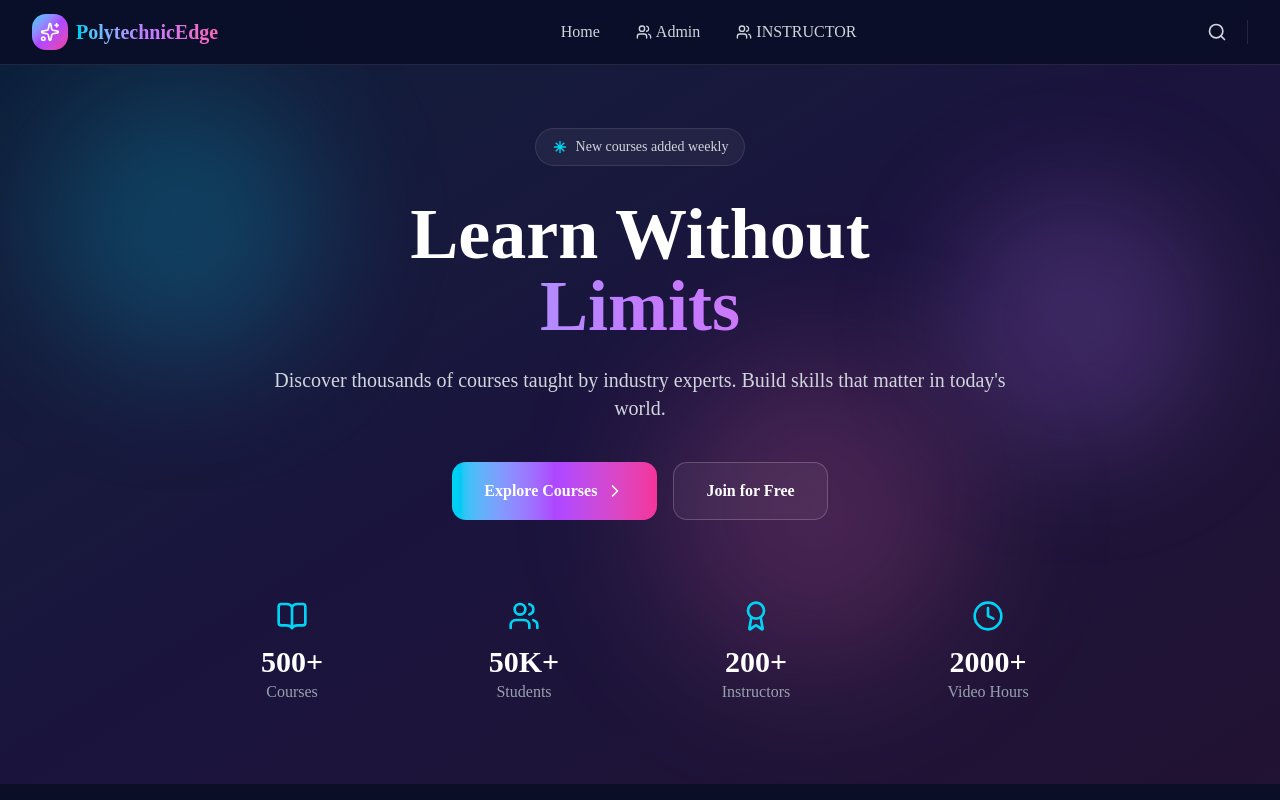
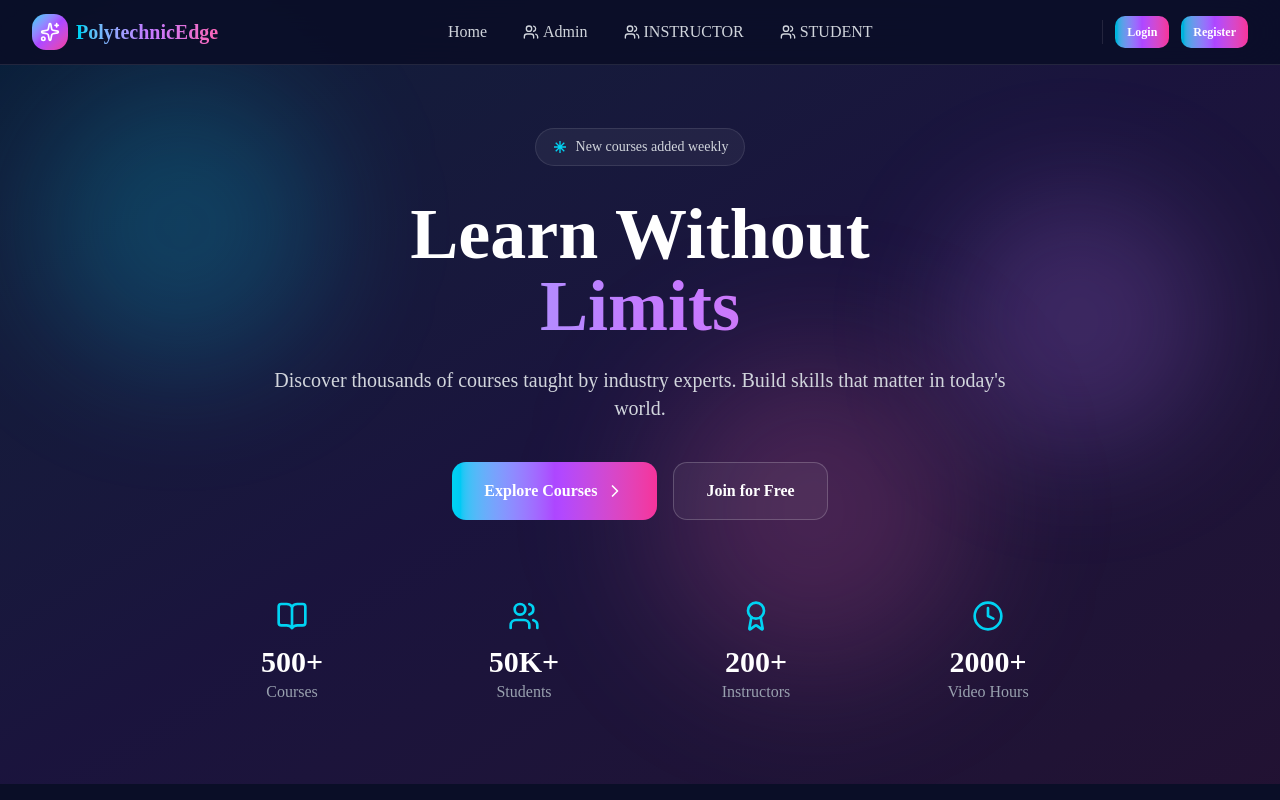
Before and after one commit to syedalamin/Polytechnicedge_FrontEnd, a Next.js app: page / in a window 1280 px wide. Shown: the top 800 px of the page. Built offline with nearby package versions, Linux system fonts and the light colour scheme; no server answers.

Commit message:
update nav

```diff
--- a/app/(dashboard)/(student)/layout.tsx
+++ b/app/(dashboard)/(student)/layout.tsx
@@ -1,7 +1,12 @@
-export default function StudentLayout({
-  children,
-}: {
-  children: React.ReactNode;
-}) {
-  return <>{children}</>;
+
+import { DashboardDrawer } from "@/components/layout/DashboardDrawer";
+import ProtectedRoute, { UserRole } from "@/providers/ProtectedRoute";
+
+export default function StudentLayout({ children }: { children: React.ReactNode }) {
+  return (
+    <ProtectedRoute allowedRoles={["SUPER_ADMIN", "STUDENT"] as UserRole[]}>
+      <DashboardDrawer />
+      {children}
+    </ProtectedRoute>
+  );
 }
--- a/app/(dashboard)/(student)/student/page.tsx
+++ b/app/(dashboard)/(student)/student/page.tsx
@@ -1,6 +1,6 @@
 const StudentPage = () => {
   return (
-    <div>
+    <div className=" justify-center min-h-screen py-2 text-white" >
       <h1>Student Dashboard</h1>
       <p>Welcome, Student!</p>
     </div>
--- a/components/common/Button.tsx
+++ b/components/common/Button.tsx
@@ -25,7 +25,7 @@ export default function Button({
 
   const variants = {
     primary:
-      "bg-gradient-to-r from-cyan-500 via-purple-500 to-pink-500 text-white hover:shadow-lg hover:shadow-purple-500/25",
+      "pointer-events-none bg-gradient-to-r from-cyan-500 via-purple-500 to-pink-500 text-white hover:shadow-lg hover:shadow-purple-500/25",
     secondary:
       "bg-white/10 text-white border border-white/20 hover:bg-white/20",
     ghost: "bg-transparent text-cyan-400 hover:bg-cyan-400/10",
@@ -39,7 +39,7 @@ export default function Button({
 
   return (
     <button
-      className={`${baseStyles} ${variants[variant]} ${sizes[size]} ${className}`}
+      className={`${baseStyles} ${variants[variant]} ${sizes[size]} ${className} `}
       disabled={disabled || loading}
       {...props}
     >
--- /dev/null
+++ b/components/layout/AuthStatus.tsx
@@ -0,0 +1,29 @@
+import { getCookie } from "@/utils/cookie";
+import Link from "next/dist/client/link";
+import Button from "../common/Button";
+
+import { useMeForAuth } from "@/services/graphql/user/userHook";
+
+export const AuthStatus = () => {
+  const user = getCookie("user");
+  const { data } = useMeForAuth();
+
+  return (
+    <div className="flex items-center gap-3">
+      {user ? (
+        <>
+          <span className="text-gray-300"> {data?.role}</span>
+        </>
+      ) : (
+        <>
+          <Link href="/login">
+            <Button size="sm">Login</Button>
+          </Link>
+          <Link href="/register">
+            <Button size="sm">Register</Button>
+          </Link>
+        </>
+      )}
+    </div>
+  );
+};
--- a/components/layout/DashboardDrawer.tsx
+++ b/components/layout/DashboardDrawer.tsx
@@ -12,7 +12,6 @@ import {
   SidebarContent,
   SidebarGroup,
   SidebarGroupContent,
-  SidebarGroupLabel,
   SidebarMenu,
   SidebarMenuButton,
   SidebarMenuItem,
@@ -24,16 +23,47 @@ import { TooltipProvider } from "@/components/ui/tooltip";
 import Link from "next/link";
 import { usePathname } from "next/navigation";
 import { cn } from "@/lib/utils/cn";
+import { useState } from "react";
+import { getCookie } from "@/utils/cookie";
 
-const navLinks = [
+type NavLink = { label: string; href: string; icon: any };
+
+const adminLinks: NavLink[] = [
   { label: "Home", href: "/", icon: LayoutDashboard },
   { label: "Dashboard", href: "/admin", icon: LayoutDashboard },
   { label: "Create Admin", href: "/admin/create-admin", icon: Users },
   { label: "Category", href: "/admin/category", icon: BookOpen },
 ];
 
+const instructorLinks: NavLink[] = [
+  { label: "Instructor Dashboard", href: "/instructor", icon: LayoutDashboard },
+  { label: "My Courses", href: "/instructor/courses", icon: BookOpen },
+];
+
+const studentLinks: NavLink[] = [
+  { label: "Student Dashboard", href: "/student", icon: LayoutDashboard },
+  { label: "Enrolled Courses", href: "/student/my-courses", icon: BookOpen },
+];
+
 export function DashboardDrawer() {
   const pathname = usePathname();
+
+  let links: NavLink[] = [];
+  const cookieData = getCookie("user");
+  if (cookieData) {
+    const role = cookieData?.role;
+
+    if (role === "SUPER_ADMIN") {
+      links = adminLinks;
+    }
+    if (role === "ADMIN") {
+      links = adminLinks;
+    } else if (role === "INSTRUCTOR") {
+      links = instructorLinks;
+    } else if (role === "STUDENT") {
+      links = studentLinks;
+    }
+  }
 
   return (
     <TooltipProvider>
@@ -58,7 +88,7 @@ export function DashboardDrawer() {
           <SidebarGroup>
             <SidebarGroupContent>
               <SidebarMenu>
-                {navLinks.map((link) => {
+                {links.map((link) => {
                   const isActive = pathname === link.href;
                   const Icon = link.icon;
                   return (
--- a/components/layout/Navbar.tsx
+++ b/components/layout/Navbar.tsx
@@ -1,21 +1,15 @@
 "use client";
 
 import Link from "next/link";
-import {
+import { Sparkles, Users, Search } from "lucide-react";
 
-  Sparkles,
-
-  Users,
-
-  Search,
-
-} from "lucide-react";
-import { useRouter } from "next/navigation";
+import { AuthStatus } from "./AuthStatus";
 
 const navLinks = [
   { href: "/", label: "Home" },
   { href: "/admin", label: "Admin", icon: Users },
   { href: "/instructor", label: "INSTRUCTOR", icon: Users },
+  { href: "/student", label: "STUDENT", icon: Users },
 ];
 
 export default function Navbar() {
@@ -50,11 +44,10 @@ export default function Navbar() {
 
           {/* Right Side */}
           <div className="hidden md:flex items-center gap-3">
-            <button className="p-2 text-gray-300 hover:text-white rounded-lg hover:bg-white/5 transition-colors">
-              <Search className="w-5 h-5" />
-            </button>
+
 
             <div className="h-6 w-px bg-white/10" />
+            <AuthStatus />
           </div>
         </div>
       </div>
--- a/providers/ProtectedRoute.tsx
+++ b/providers/ProtectedRoute.tsx
@@ -1,5 +1,6 @@
 "use client";
 
+import { getCookie } from "@/utils/cookie";
 import { useRouter } from "next/navigation";
 import { useEffect, ReactNode, useState } from "react";
 
@@ -16,19 +17,7 @@ interface ProtectedRouteProps {
   redirectTo?: string;
 }
 
-function getUserFromCookie() {
-  try {
-    const cookie = document.cookie
-      .split("; ")
-      .find((row) => row.startsWith("user="));
 
-    if (!cookie) return null;
-
-    return JSON.parse(decodeURIComponent(cookie.split("=")[1]));
-  } catch {
-    return null;
-  }
-}
 
 const ProtectedRoute = ({
   children,
@@ -40,7 +29,7 @@ const ProtectedRoute = ({
   const [loading, setLoading] = useState(true);
 
   useEffect(() => {
-    const userData = getUserFromCookie();
+    const userData = getCookie("user");
 
 
     if (!userData) {
--- /dev/null
+++ b/utils/cookie.ts
@@ -0,0 +1,15 @@
+"use client";
+
+export function getCookie(name: string): any | null {
+  try {
+    const cookie = document.cookie
+      .split("; ")
+      .find((row) => row.startsWith(`${name}=`));
+
+    if (!cookie) return null;
+
+    return JSON.parse(decodeURIComponent(cookie.split("=")[1]));
+  } catch {
+    return null;
+  }
+}
```
